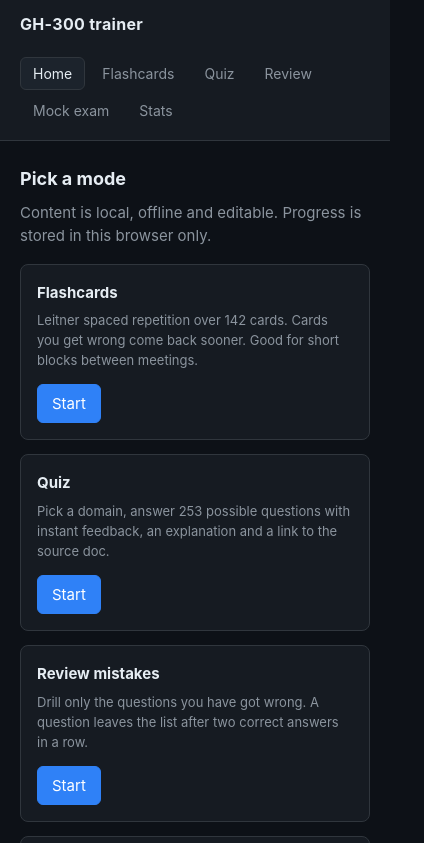
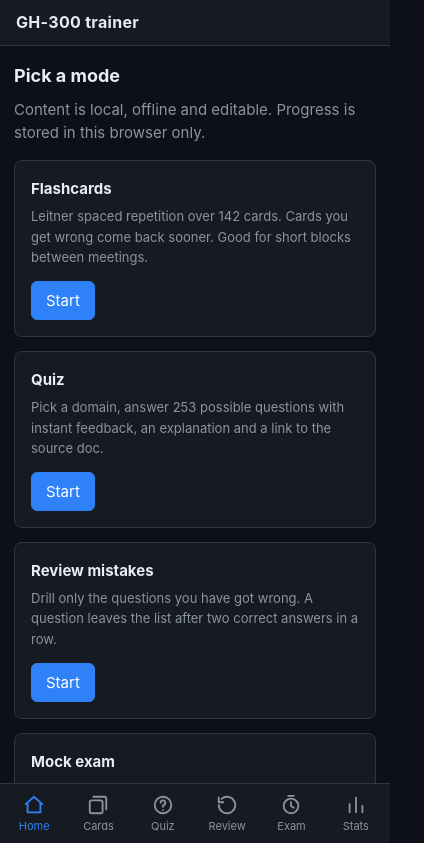
Before and after one commit to dam51/GH-300, a plain HTML site: page index.html in a window 390 px wide. Shown: the top 843 px of the page, 424 px wide, since content can reach past the window. Drawn offline with Linux system fonts and the light colour scheme.

Commit message:
Add files via upload

```diff
--- a/index.html
+++ b/index.html
@@ -2,7 +2,7 @@
 <html lang="en">
 <head>
 <meta charset="utf-8">
-<meta name="viewport" content="width=device-width, initial-scale=1">
+<meta name="viewport" content="width=device-width, initial-scale=1, viewport-fit=cover">
 <title>GH-300 trainer</title>
 <link rel="manifest" href="manifest.webmanifest">
 <meta name="theme-color" content="#161b22">
@@ -13,12 +13,30 @@
 <header>
   <h1>GH-300 trainer</h1>
   <nav id="nav">
-    <button data-view="home" class="active">Home</button>
-    <button data-view="cards">Flashcards</button>
-    <button data-view="quiz">Quiz</button>
-    <button data-view="review">Review<span id="review-badge" class="badge hidden"></span></button>
-    <button data-view="exam">Mock exam</button>
-    <button data-view="stats">Stats</button>
+    <button data-view="home" class="active">
+      <svg class="ico" viewBox="0 0 24 24" aria-hidden="true"><path d="M3 11l9-8 9 8"/><path d="M5 10v10h14V10"/></svg>
+      <span>Home</span>
+    </button>
+    <button data-view="cards">
+      <svg class="ico" viewBox="0 0 24 24" aria-hidden="true"><rect x="3" y="7" width="14" height="14" rx="2"/><path d="M7 3h12a2 2 0 0 1 2 2v12"/></svg>
+      <span class="long">Flashcards</span><span class="short">Cards</span>
+    </button>
+    <button data-view="quiz">
+      <svg class="ico" viewBox="0 0 24 24" aria-hidden="true"><circle cx="12" cy="12" r="9"/><path d="M9.5 9.5a2.5 2.5 0 1 1 3.4 2.3c-.6.3-.9.8-.9 1.4V14"/><path d="M12 17.5h.01"/></svg>
+      <span>Quiz</span>
+    </button>
+    <button data-view="review">
+      <svg class="ico" viewBox="0 0 24 24" aria-hidden="true"><path d="M3 12a9 9 0 1 0 3-6.7"/><path d="M3 4v5h5"/></svg>
+      <span>Review</span><span id="review-badge" class="badge hidden"></span>
+    </button>
+    <button data-view="exam">
+      <svg class="ico" viewBox="0 0 24 24" aria-hidden="true"><circle cx="12" cy="13" r="8"/><path d="M12 9v4l3 2"/><path d="M9 2h6"/></svg>
+      <span class="long">Mock exam</span><span class="short">Exam</span>
+    </button>
+    <button data-view="stats">
+      <svg class="ico" viewBox="0 0 24 24" aria-hidden="true"><path d="M5 20V11"/><path d="M12 20V4"/><path d="M19 20v-7"/></svg>
+      <span>Stats</span>
+    </button>
   </nav>
 </header>
 
@@ -101,7 +119,7 @@
         </span>
       </div>
       <a id="card-source" class="source" target="_blank" rel="noopener noreferrer">Source doc</a>
-      <p class="muted" style="margin-top:10px">
+      <p class="muted kbd-hint" style="margin-top:10px">
         <span class="kbd">space</span>reveal, then
         <span class="kbd">1</span>wrong
         <span class="kbd">2</span>shaky
--- a/styles.css
+++ b/styles.css
@@ -238,3 +238,71 @@ button:disabled { opacity: .45; cursor: default; }
 .score { font-size: 34px; font-weight: 600; margin: 4px 0 2px; }
 .score.pass { color: var(--good); }
 .score.fail { color: var(--bad); }
+
+nav .ico { display: none; }
+nav .short { display: none; }
+
+/* Phones and small tablets: title bar on top, tab bar at the bottom within thumb reach. */
+@media (max-width: 820px) {
+  header { position: static; padding: 10px 16px; }
+  .toolbar.sticky { top: 0; }
+
+  nav {
+    position: fixed;
+    left: 0;
+    right: 0;
+    bottom: 0;
+    z-index: 20;
+    display: grid;
+    grid-template-columns: repeat(6, 1fr);
+    gap: 0;
+    background: var(--panel);
+    border-top: 1px solid var(--line);
+    padding: 4px 2px calc(4px + env(safe-area-inset-bottom));
+  }
+  nav button {
+    position: relative;
+    display: flex;
+    flex-direction: column;
+    align-items: center;
+    gap: 2px;
+    padding: 6px 0 4px;
+    min-height: 52px;
+    font-size: 11px;
+    border: 0;
+    border-radius: 8px;
+  }
+  nav button.active { background: transparent; color: var(--accent); border: 0; }
+  nav button:hover { background: transparent; }
+  nav .ico {
+    display: block;
+    width: 22px;
+    height: 22px;
+    fill: none;
+    stroke: currentColor;
+    stroke-width: 2;
+    stroke-linecap: round;
+    stroke-linejoin: round;
+  }
+  nav .long { display: none; }
+  nav .short { display: inline; }
+  nav .badge { position: absolute; top: 2px; left: 55%; margin-left: 0; }
+
+  main { padding: 16px 14px calc(84px + env(safe-area-inset-bottom)); }
+  h2 { margin-top: 24px; }
+  .toolbar { gap: 10px; }
+  #exam-run .toolbar { gap: 6px 8px; padding: 8px 0 10px; }
+  #exam-run .toolbar .spacer { flex-basis: 100%; height: 0; }
+  #exam-run .toolbar button { flex: 1; padding: 8px 6px; font-size: 14px; }
+  .flashcard { padding: 18px; }
+  .q { padding: 14px; }
+  .opt { padding: 11px; }
+  #card-grade button { flex: 1; }
+  .blueprint li { flex-direction: column; gap: 2px; }
+  .blueprint li span:last-child { white-space: normal; font-size: 13px; }
+}
+
+/* No physical keyboard expected on touch screens. */
+@media (hover: none) {
+  .kbd-hint { display: none; }
+}
```
